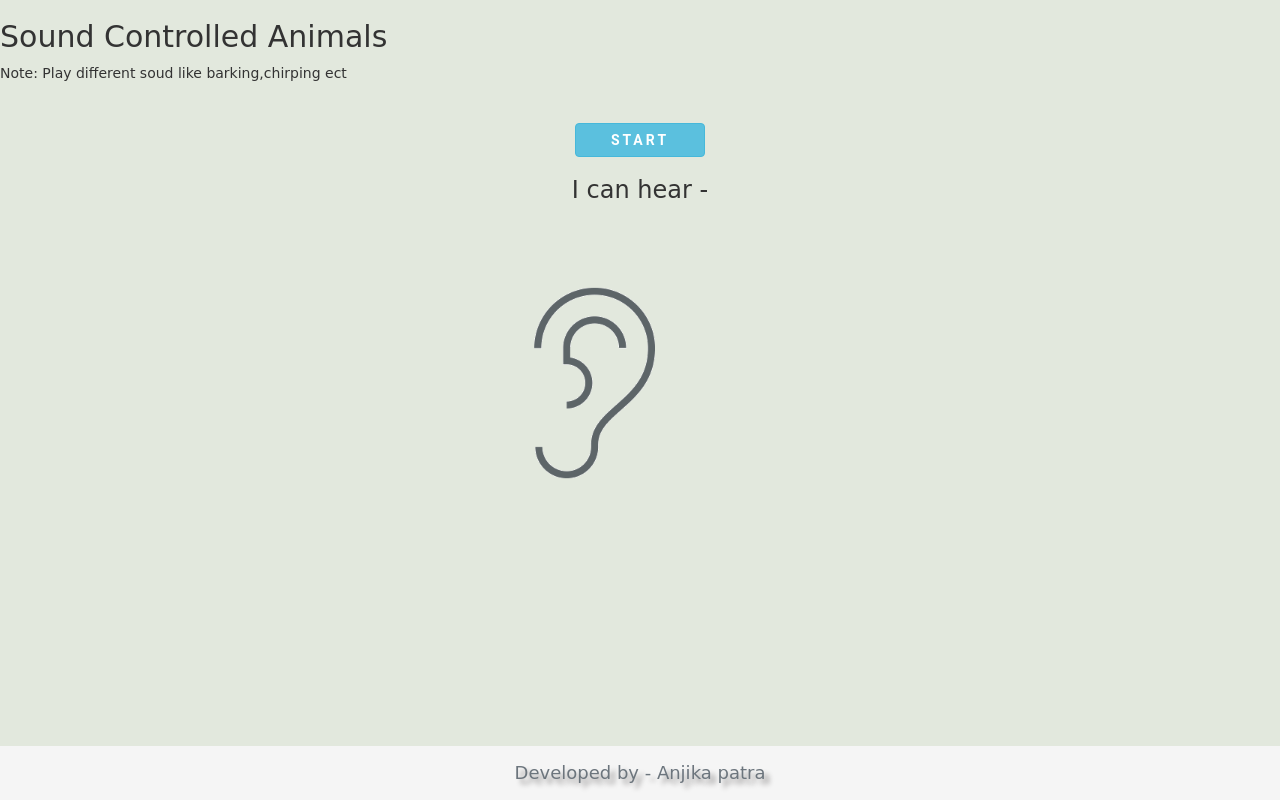
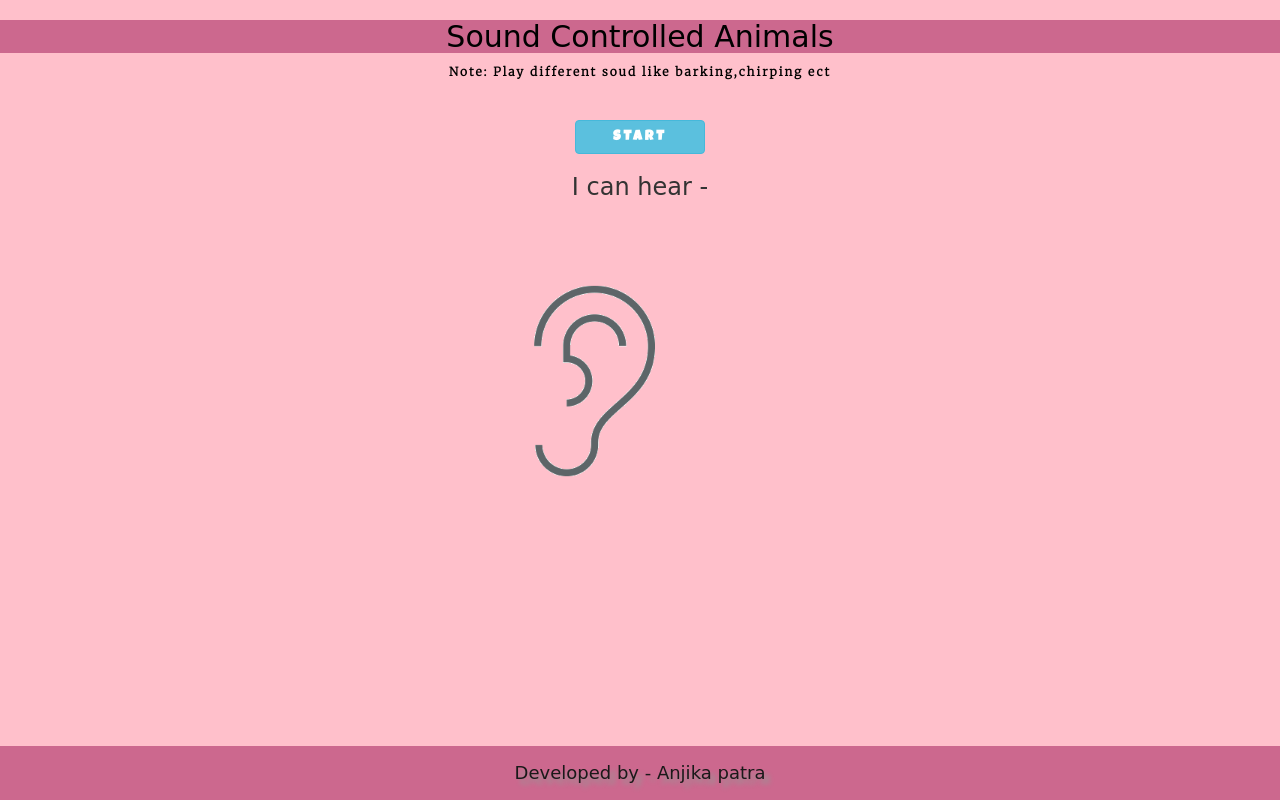
Before and after one commit to Anjikapatra/animal-sound-recognision, a plain HTML site: page index.html in a window 1280 px wide. Drawn offline with nearby package versions, Linux system fonts and the light colour scheme.

Commit message:
Add files via upload

```diff
--- a/index.html
+++ b/index.html
@@ -7,6 +7,9 @@
     <script src="https://maxcdn.bootstrapcdn.com/bootstrap/3.4.0/js/bootstrap.min.js"></script>
     <link rel="stylesheet" href="https://cdnjs.cloudflare.com/ajax/libs/font-awesome/4.7.0/css/font-awesome.min.css">
     <link rel="stylesheet" href="style.css">
+    <link rel="preconnect" href="https://fonts.googleapis.com">
+<link rel="preconnect" href="https://fonts.gstatic.com" crossorigin>
+<link href="https://fonts.googleapis.com/css2?family=Luckiest+Guy&family=Merriweather:ital,wght@0,300;1,700&display=swap" rel="stylesheet">
     </head>
     <body>
         <div id="divv11">
--- a/style.css
+++ b/style.css
@@ -1,23 +1,27 @@
+
 body
 {
   font-family: 'Akaya Telivigala', cursive;
-  background: #E2E8DD;
+  background-color: pink;
 }
 
-.header_div
+#heading1234
   {
-  background: #95A3A4;
-  color: white;
+    text-align: center;
+   background: #cc688e;
+   color: black;
   }
 
-  .header_div p{
-    font-family: 'Roboto', sans-serif;
+ #note2334{
+   text-align: center;
+    font-family: 'Merriweather', serif;
     letter-spacing: 2px;
     font-size: 12px;
     font-weight: bold;
+    color: black;
   }
   .main_div button{
-    font-family: 'Roboto', sans-serif;
+    font-family: 'Luckiest Guy', cursive;
     margin-top: 30px;
     width: 130px;
     font-weight: bolder;
@@ -27,11 +31,11 @@ body
 
   .copy_right_footer {
    position: fixed;
-   color: #6c757d;
+   color: #1a1919;
    bottom: 0;
    width: 100%;
    font-size: 18px;
-   background-color: #f5f5f5;
+   background-color: #cc688e;
    line-height: 3;
    text-align: center;
    text-shadow: 5px 5px 5px rgb(151, 149, 149);
```
